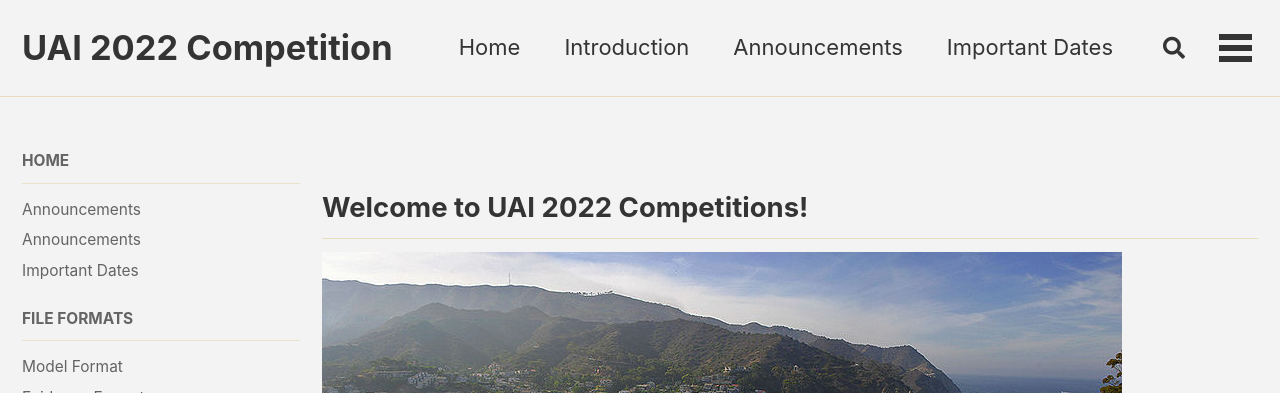
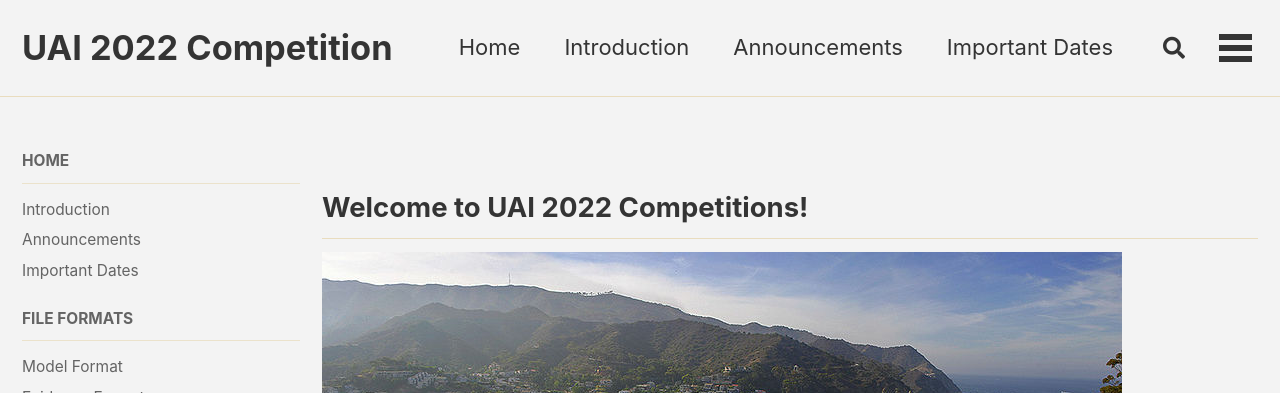
Before and after one commit to vibhavg1/uai-competition-dev, a Jekyll site: the page built from index.md, in a window 1280 px wide. Shown: the top 393 px of the page. Built offline with Jekyll 4.4.1, drawn with Linux system fonts in a browser that asks for light colours; cached includes are drawn as plain includes.

Commit message:
fixed typo

```diff
--- a/_data/navigation.yml
+++ b/_data/navigation.yml
@@ -2,7 +2,7 @@ docs:
   - title: "Home"
     url: /
     children:
-    - title: "Announcements"
+    - title: "Introduction"
       url: /information/introduction
     - title: "Announcements"
       url: /information/announcements
```
